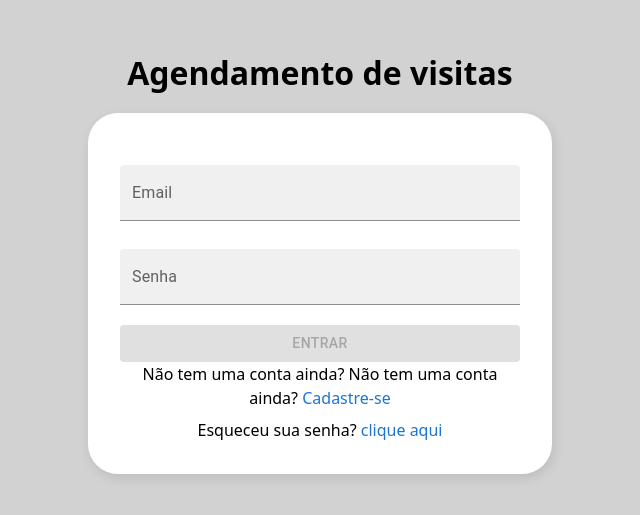
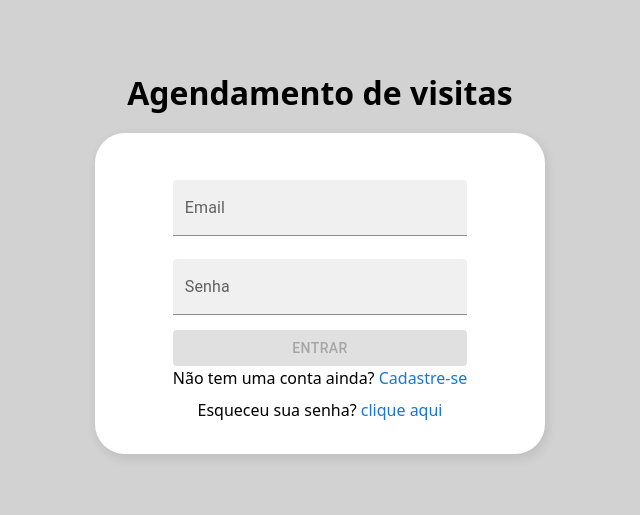
Before and after one commit to Jonas-eng-21/Sistema-de-assistencia-para-visitas-domiciliares, a React (Vite) app in the folder sistemaFront/: page / in a window 1280 px wide. Shown: the part 141-656 px from the top of the page, without its empty margins (320-960 px from the left). Built offline with nearby package versions, Linux system fonts and the light colour scheme; some icons are missing.

Commit message:
Update index.tsx

```diff
--- a/sistemaFront/src/pages/Login/index.tsx
+++ b/sistemaFront/src/pages/Login/index.tsx
@@ -116,7 +116,6 @@ const Login = () => {
               Entrar
             </Button>
             <div className="Txt">
-                <span>Não tem uma conta ainda? </span>
               <span>Não tem uma conta ainda? </span>
               <Link to="/cadastro" className="txt2">
                 <span>Cadastre-se</span>
@@ -125,7 +124,7 @@ const Login = () => {
 
             <div className="Txt" style={{ marginTop: "8px" }}>
               <span>Esqueceu sua senha? </span>
-              <Link to="/forgotpassword" className="txt2">
+              <Link to="/forgot-password" className="txt2">
                 <span>clique aqui</span>
               </Link>
             </div>
```
